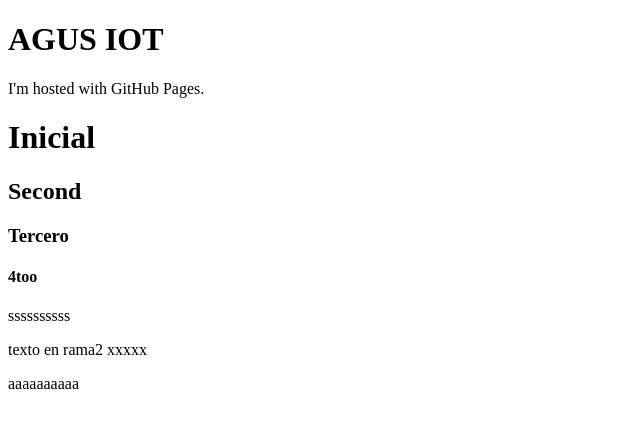
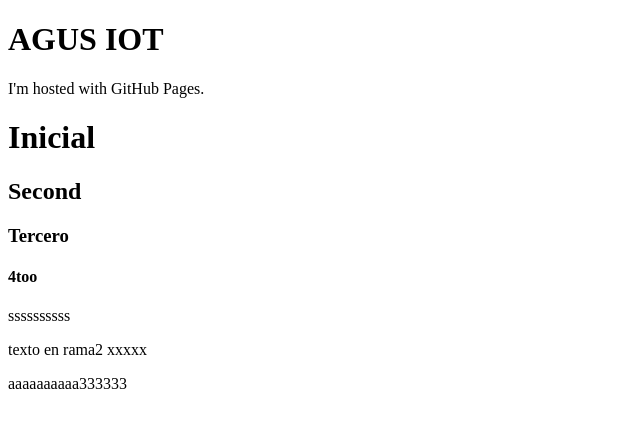
Before and after one commit to aguszur/iot_agus, a plain HTML site: page index.html in a window 1280 px wide. Shown: the full height of the page, 0-640 px from the left. Drawn offline with Linux system fonts and the light colour scheme.

Commit message:
modif linea 12 en rama2

```diff
--- a/index.html
+++ b/index.html
@@ -9,6 +9,6 @@
 <h4>4too</h4>
 <p>ssssssssss</p>
 <p>texto en rama2 xxxxx</p>
-aaaaaaaaaa
+aaaaaaaaaa333333
 </body>
 </html>
```
